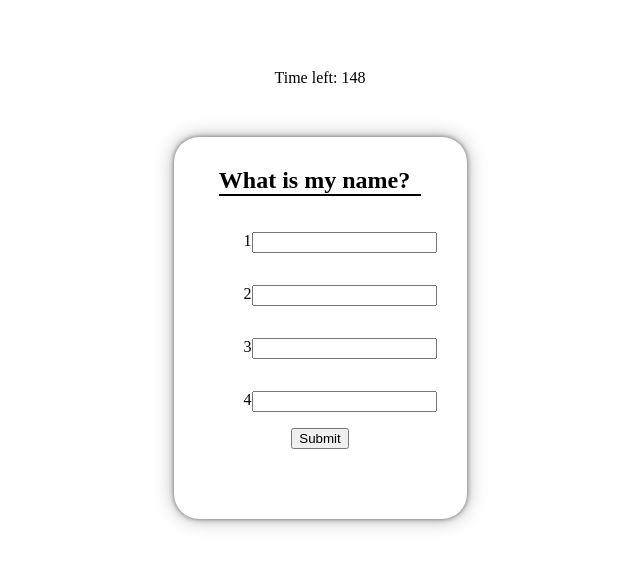
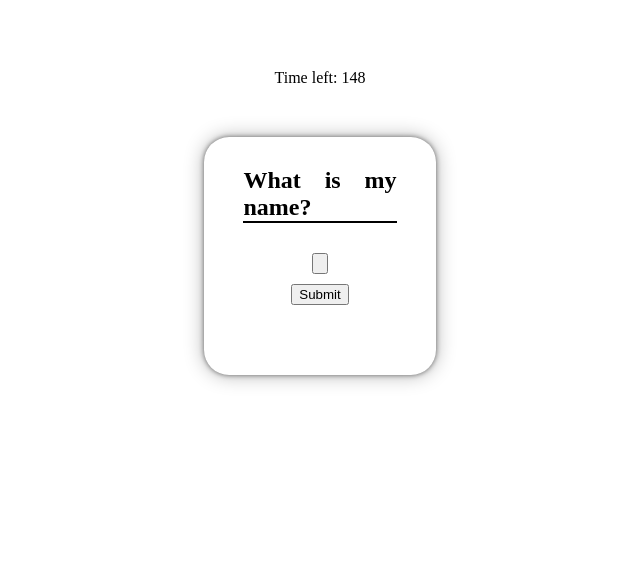
Before and after one commit to tevissaur/trials-and-tribulations, a plain HTML site: page index.html in a window 1280 px wide. Both pictures are taken after a click on the button "Start Quiz!". Shown: the part 108-674 px from the top of the page, without its empty margins (320-960 px from the left). Drawn offline with Linux system fonts and the light colour scheme.

Commit message:
going to create DOM nodes for each answer

```diff
--- a/index.html
+++ b/index.html
@@ -21,30 +21,7 @@
         <div id="card-container">
             <h2 id="card-question"></h2>
             <form id="card-answers">
-                <ul>
-                    <li>
-                        <label for="">A1:</label>
-                        <input />
-                    </li>
-                </ul>
-                <ul>
-                    <li>
-                        <label for="">A2:</label>
-                        <input />
-                    </li>
-                </ul>
-                <ul>
-                    <li>
-                        <label for="">A3:</label>
-                        <input />
-                    </li>
-                </ul>
-                <ul>
-                    <li>
-                        <label for="">A4:</label>
-                        <input />
-                    </li>
-                </ul>
+                <input type="button" value="">
                 <input type="submit" id="submit" value="Submit"/>
             </form>
             <section id="card-footer">
--- a/script.js
+++ b/script.js
@@ -4,14 +4,13 @@ let currentQuestion = {
     elem: document.getElementById('card-question'),
     questionNum: 0
 }
-let answers = document.querySelectorAll('li label')
 let submitButton = document.getElementById('submit')
 let timeLeft = document.getElementById('time-left')
 let nextQuestionButton = document.getElementById('next-question')
 const questions = [
     {
         question: 'What is my name?',
-        answers: [1, 2, 3, 4],
+        answers: ['Tevis', 'Reilly', 'Monika', 'Mikulova'],
         isCorrect: false
     },
     {
@@ -71,9 +70,8 @@ function submitAnswer(e) {
 }
 
 function updateQuestion() {
-    if (/* Question was correct*/ true) {
-
-        startTime -= 30
+    // Make sure the question is correct, if so, add points
+    if (true) {
 
     }
     if (currentQuestion.questionNum >= questions.length) {
@@ -81,10 +79,8 @@ function updateQuestion() {
     } else {
         startTimer()
         currentQuestion.elem.textContent = questions[currentQuestion.questionNum]['question']
-        answers.forEach(function(answer, i){
-            answer.innerText = questions[currentQuestion.questionNum].answers[i]
-        })
         currentQuestion.questionNum++
+        startTime -= 30
         console.log('The next question is displayed')
     }
     nextQuestionButton.style.visibility = 'hidden'
--- a/style.css
+++ b/style.css
@@ -27,14 +27,7 @@
     flex-wrap: wrap;
     margin: 10px;
 }
-#card-answers label {
-    width: min-content;
-}
-ul li{
-    display: flex;
-    justify-content: space-between;
-    list-style: none;
-}
+
 #heading-title {
     margin: 50px auto;
     text-align: center;
@@ -59,10 +52,13 @@ ul li{
   background-color: #F082AC;
 }
 #card-footer {
-
+    margin: auto;
 }
 input[type="submit"] {
     margin: 0 auto;
+}
+input[type="button"] {
+    margin: 10px auto;
 }
 
 button[id="next-question"] {
```
